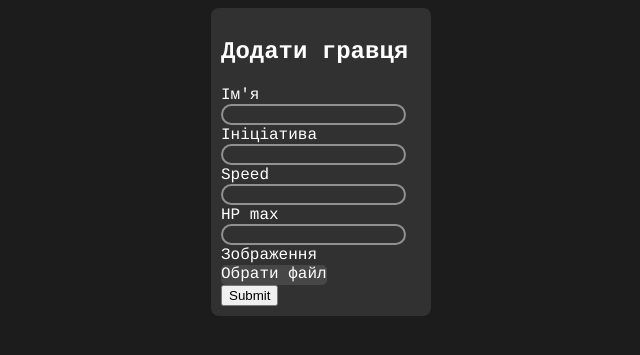
After one commit to Archerymystery/Dnd_encounter, a Flask app: template templates/add.html in a window 1280 px wide. The commit adds this page. Shown: the top 355 px of the page, without its empty margins (319-959 px from the left). Run offline with Flask 3, Linux system fonts and the light colour scheme; the template is opened without the code that fills it, so the values that code supplies are empty.

Commit message:
Джерковий коміт

```diff
--- /dev/null
+++ b/static/add.css
@@ -0,0 +1,136 @@
+:root {
+    --radius:8px;
+      /** Base colors */
+   --clr-dark-a0: #000000;
+   --clr-light-a0: #ffffff;
+
+   /** Dark theme primary colors */
+   --clr-primary-a0: #ffa500;
+   --clr-primary-a10: #ffaf35;
+   --clr-primary-a20: #ffb952;
+   --clr-primary-a30: #ffc36c;
+   --clr-primary-a40: #ffcd85;
+   --clr-primary-a50: #ffd79d;
+
+   /** Dark theme surface colors */
+   --clr-surface-a0: #1c1c1c;
+   --clr-surface-a10: #313131;
+   --clr-surface-a20: #474747;
+   --clr-surface-a30: #5f5f5f;
+   --clr-surface-a40: #777777;
+   --clr-surface-a50: #919191;
+
+   /** Dark theme tonal surface colors */
+   --clr-surface-tonal-a0: #453420;
+   --clr-surface-tonal-a10: #584835;
+   --clr-surface-tonal-a20: #6c5c4b;
+   --clr-surface-tonal-a30: #807162;
+   --clr-surface-tonal-a40: #94887b;
+   --clr-surface-tonal-a50: #a99e94;
+
+
+   }
+   /* Chrome, Safari, Edge, Opera */
+input::-webkit-outer-spin-button,
+input::-webkit-inner-spin-button {
+  -webkit-appearance: none;
+  margin: 0;
+}
+
+/* Firefox */
+input[type=number] {
+  -moz-appearance: textfield;
+}
+body{
+   text-align: center;
+   background-color: var(--clr-surface-a0);
+}
+form{
+    background-color:var(--clr-surface-a10);
+    width: 200px;
+    border-radius: var(--radius);
+    padding: 10px;
+    display: inline-block;
+    margin-left: auto;
+    margin-right: auto;
+    text-align: left;
+
+}
+label{
+
+    color: var(--clr-light-a0);
+    font-family: "Cousine", serif;
+
+
+}
+h2{
+
+    color: var(--clr-light-a0);
+    font-family: "Cousine", serif;;
+
+}
+input[type=text]{
+    background-color: var(--clr-surface-a10);
+    border: var(--clr-surface-a50) solid 2px;
+    border-radius: 11px;
+    text-indent: 3px;
+    color: var(--clr-light-a0);
+    outline:0;
+
+}
+input[type=number]{
+    background-color: var(--clr-surface-a10);
+    border: var(--clr-surface-a50) solid 2px;
+    border-radius: 11px;
+    text-indent: 3px;
+    color: var(--clr-light-a0);
+    outline:0;
+
+}
+input[type="file"] {
+    display: none;
+  }
+
+  .custom-file-upload {
+    border: 1px solid #ccc;
+    display: inline-block;
+    padding: 6px 12px;
+    cursor: pointer;
+  }
+
+  .file-input-wrapper {
+    position: relative;
+    display: inline-block;
+}
+
+/* Ховаємо оригінальний input */
+.real-input {
+    position: absolute;
+    left: 0;
+    top: 0;
+    width: 100%;
+    height: 100%;
+    opacity: 0;
+    cursor: pointer;
+}
+
+/* Стилі для кастомного вигляду */
+.custom-button {
+    display: inline-block;
+
+    background-color: var(--clr-surface-a20);
+    color: var(--clr-light-a0);
+    border-radius: 5px;
+    font-size: 16px;
+    height: 20px;
+    padding:10px px 0px 0px;
+
+}
+
+
+
+
+/* Зміна кольору після вибору файлу */
+.real-input:valid + .custom-button {
+    background-color: var(--clr-primary-a10);
+}
--- /dev/null
+++ b/templates/add.html
@@ -0,0 +1,30 @@
+<!DOCTYPE html>
+<html>
+  <head>
+    <title>DND Encounter <st</title>
+    <link rel="stylesheet" href="../static/add.css" />
+    <link href="https://fonts.googleapis.com/css2?family=Cousine:ital,wght@0,400;0,700;1,400;1,700&display=swap" rel="stylesheet">
+
+  </head>
+  <body>
+   <form>
+    <h2>Додати гравця</h2>
+    <div>
+        <label for="name">Ім'я</label><br>
+        <input id="name"name="name" type="text" required><br>
+        <label for="initiative">Ініціатива</label><br>
+        <input id="initiative" name="initiative" type="number" min="1" required><br>
+        <label for="speed">Speed</label><br>
+        <input id="speed" name="speed" type="number" min="1" required><br>
+        <label for="hp">HP max</label><br>
+        <input id="hp" name="hp" type="number" min="1" required><br>
+        <label for="img">Зображення</label><br>
+        <label class="file-input-wrapper">
+            <input type="file" class="real-input" required>
+            <span class="custom-button">Обрати файл</span>
+        </label>
+    </div>
+    <input id="submit" name="submit" type="submit" title="Створити" >
+   </form>
+  </body>
+</html>
```
Also changed, not shown: static/style.css (+48 -16 lines), templates/index.html (+47 -9 lines).
